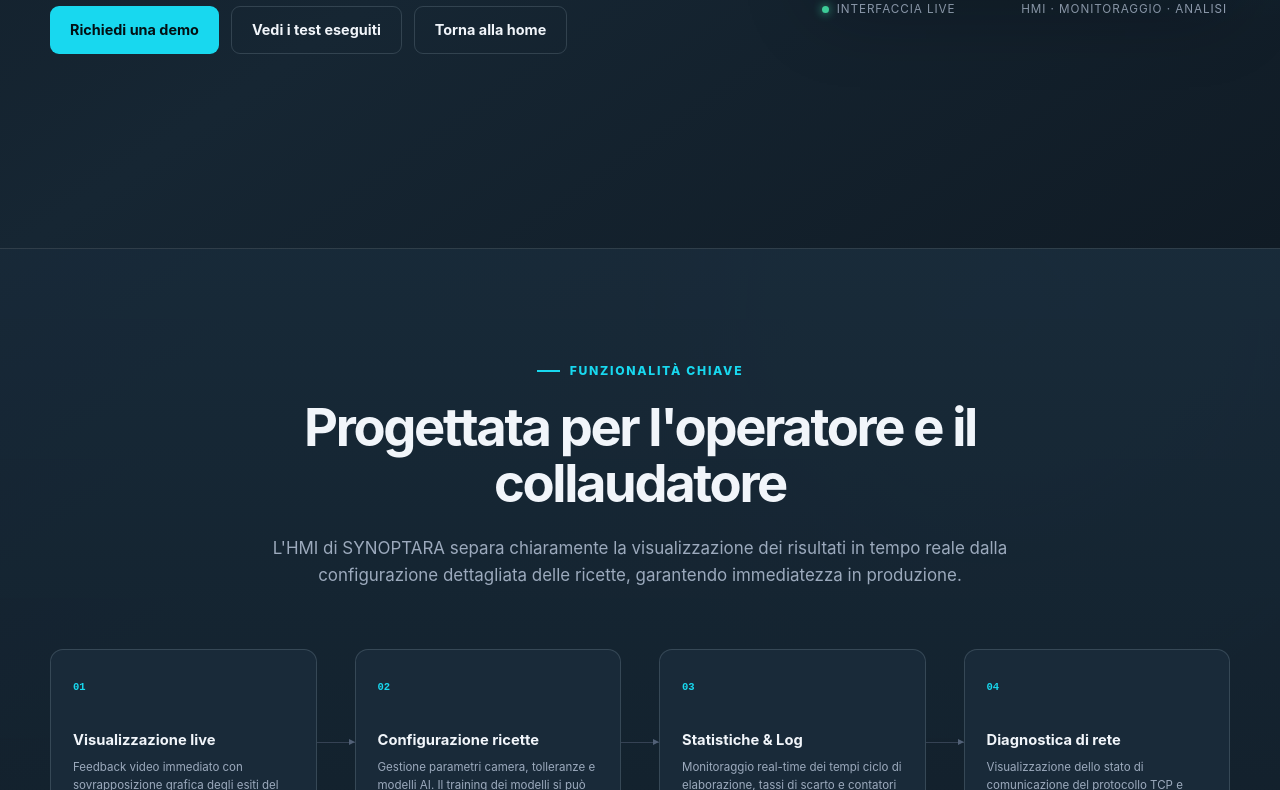
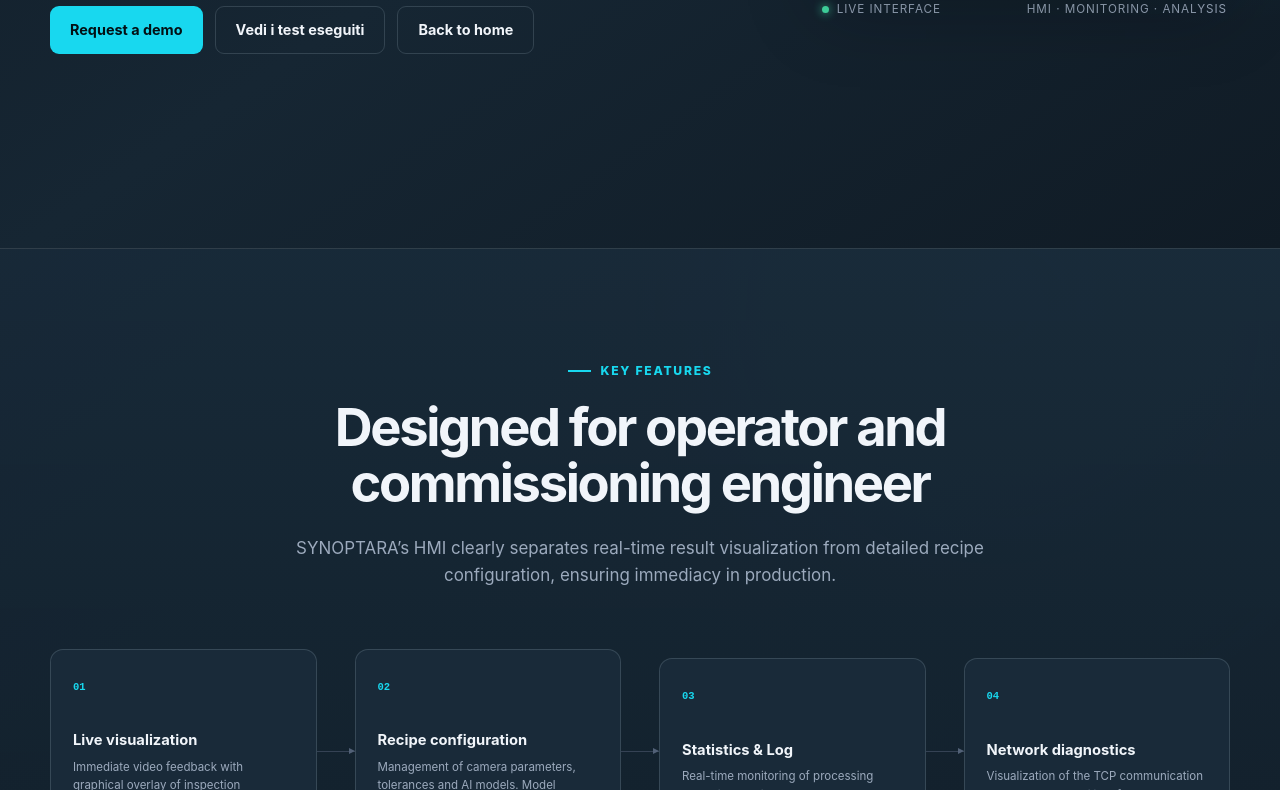
Before and after one commit to mbrumini/SYNOPTARA-WEB, a plain HTML site: page software.html in a window 1280 px wide. Shown: the part 552-1342 px from the top of the page. Drawn offline with Linux system fonts and the light colour scheme.

Commit message:
Set English as default landing page language

```diff
--- a/i18n.js
+++ b/i18n.js
@@ -1,7 +1,7 @@
 (function () {
   const supportedLanguages = ['it', 'en', 'fr', 'de'];
-  const requestedLanguage = new URLSearchParams(window.location.search).get('lang') || 'it';
-  const language = supportedLanguages.includes(requestedLanguage) ? requestedLanguage : 'it';
+  const requestedLanguage = new URLSearchParams(window.location.search).get('lang') || 'en';
+  const language = supportedLanguages.includes(requestedLanguage) ? requestedLanguage : 'en';
   const selector = document.getElementById('language-select');
 
   document.documentElement.lang = language;
```
Also changed, not shown: index.html (+1 -1 lines).
